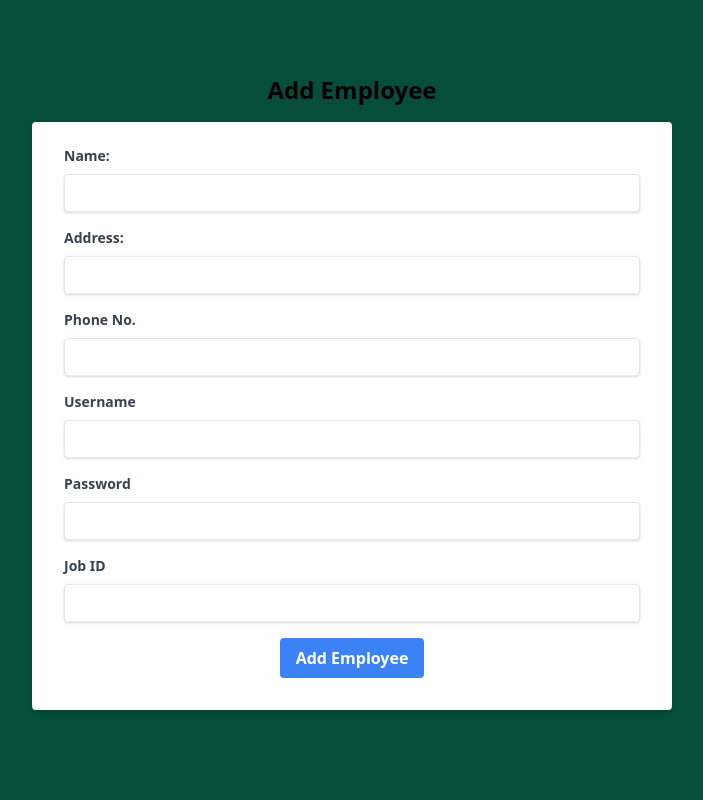
After one commit to axelcortez2001/Greenwich, a PHP site: the page made by application/views/Add_employee.php in a window 1280 px wide. The commit adds this page. Shown: the whole page, without its empty margins (288-991 px from the left). Run offline with PHP 8.4, Linux system fonts and the light colour scheme; the template is opened without the code that fills it, so the values that code supplies are empty.

Commit message:
Till add employee

```diff
--- a/application/config/routes.php
+++ b/application/config/routes.php
@@ -53,3 +53,5 @@ $route['default_controller'] = 'Login';
 $route['404_override'] = '';
 $route['translate_uri_dashes'] = FALSE;
 $route['employee_management'] = 'Employee/index';
+$route['Jobs/add'] = 'Jobs/add';
+$route['Employee/add'] = 'Employee/add';
--- a/application/models/User_model.php
+++ b/application/models/User_model.php
@@ -10,7 +10,7 @@ class User_model extends CI_Model {
         $query = $this->db->get();
         return $query->row();
     }
-    public function getAllUsers($filter = null) {
+    public function getAllUsers() {
         $this->db->select('employee.*, job.name as job_name');
         $this->db->from('employee');
         $this->db->join('job', 'employee.job_id = job.job_id', 'left');
@@ -18,5 +18,8 @@ class User_model extends CI_Model {
         return $query->result_array();
     }
 
+    public function create_employee($data){
+        $this->db->insert('employee', $data);
+    }
 }
 ?>
--- /dev/null
+++ b/application/views/Add_employee.php
@@ -0,0 +1,42 @@
+<!DOCTYPE html>
+<html>
+<head>
+    <title>Add Employee</title>
+    <link href="https://cdn.jsdelivr.net/npm/tailwindcss@2.2.19/dist/tailwind.min.css" rel="stylesheet">
+</head>
+<body class="bg-gray-200">
+    <div class="flex justify-center items-center h-screen bg-green-900 flex-col">
+        <h1 class="text-2xl text-center font-bold mb-4">Add Employee</h1>
+        <form class="bg-white shadow-md rounded px-8 pt-6 pb-8 mb-4 w-1/2"
+        action="<?php echo site_url('Employee/create_emp'); ?>" method="post">
+            <div class="mb-4">
+                <label class="block text-gray-700 text-sm font-bold mb-2" for="name">Name:</label>
+                <input class="shadow appearance-none border rounded w-full py-2 px-3 text-gray-700 leading-tight focus:outline-none focus:shadow-outline" id="name" type="text" name="name" required>
+            </div>
+            <div class="mb-4">
+                <label class="block text-gray-700 text-sm font-bold mb-2" for="address">Address:</label>
+                <input class="shadow appearance-none border rounded w-full py-2 px-3 text-gray-700 leading-tight focus:outline-none focus:shadow-outline" id="address" type="text" name="address" required>
+            </div>
+            <div class="mb-4">
+                <label class="block text-gray-700 text-sm font-bold mb-2" for="salary">Phone No.</label>
+                <input class="shadow appearance-none border rounded w-full py-2 px-3 text-gray-700 leading-tight focus:outline-none focus:shadow-outline" id="phone_no" type="text" name="phone_no" required>
+            </div>
+            <div class="mb-4">
+                <label class="block text-gray-700 text-sm font-bold mb-2" for="username">Username</label>
+                <input class="shadow appearance-none border rounded w-full py-2 px-3 text-gray-700 leading-tight focus:outline-none focus:shadow-outline" id="username" type="text" name="username" required>
+            </div>
+            <div class="mb-4">
+                <label class="block text-gray-700 text-sm font-bold mb-2" for="password">Password</label>
+                <input class="shadow appearance-none border rounded w-full py-2 px-3 text-gray-700 leading-tight focus:outline-none focus:shadow-outline" id="password" type="text" name="password" required>
+            </div>
+            <div class="mb-4">
+                <label class="block text-gray-700 text-sm font-bold mb-2" for="job_id">Job ID</label>
+                <input class="shadow appearance-none border rounded w-full py-2 px-3 text-gray-700 leading-tight focus:outline-none focus:shadow-outline" id="job_id" type="text" name="job_id" required>
+            </div>
+            <div class="flex items-center justify-center">
+                <input class="bg-blue-500 hover:bg-green-700 text-white font-bold py-2 px-4 rounded focus:outline-none focus:shadow-outline cursor-pointer" type="submit" value="Add Employee">
+            </div>
+        </form>
+    </div>
+</body>
+</html>
```
Also changed, not shown: application/controllers/Add_employee.php (added, +28 -0 lines), application/controllers/Employee.php (+18 -0 lines), application/controllers/Jobs.php (added, +27 -0 lines), application/models/Job_model.php (added, +7 -0 lines), application/views/Add_job.php (added, +31 -0 lines), application/views/employee_management.php (+14 -7 lines), application/views/login.php (+6 -11 lines).
